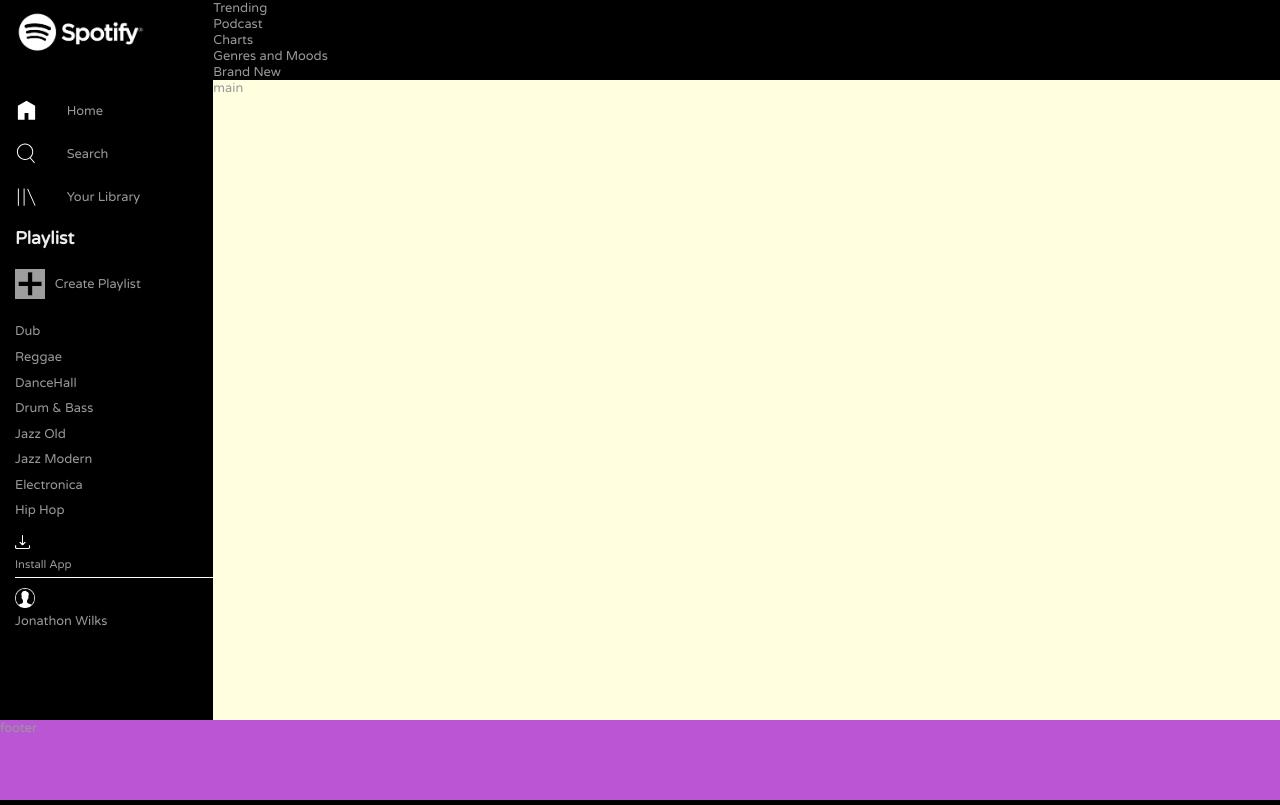
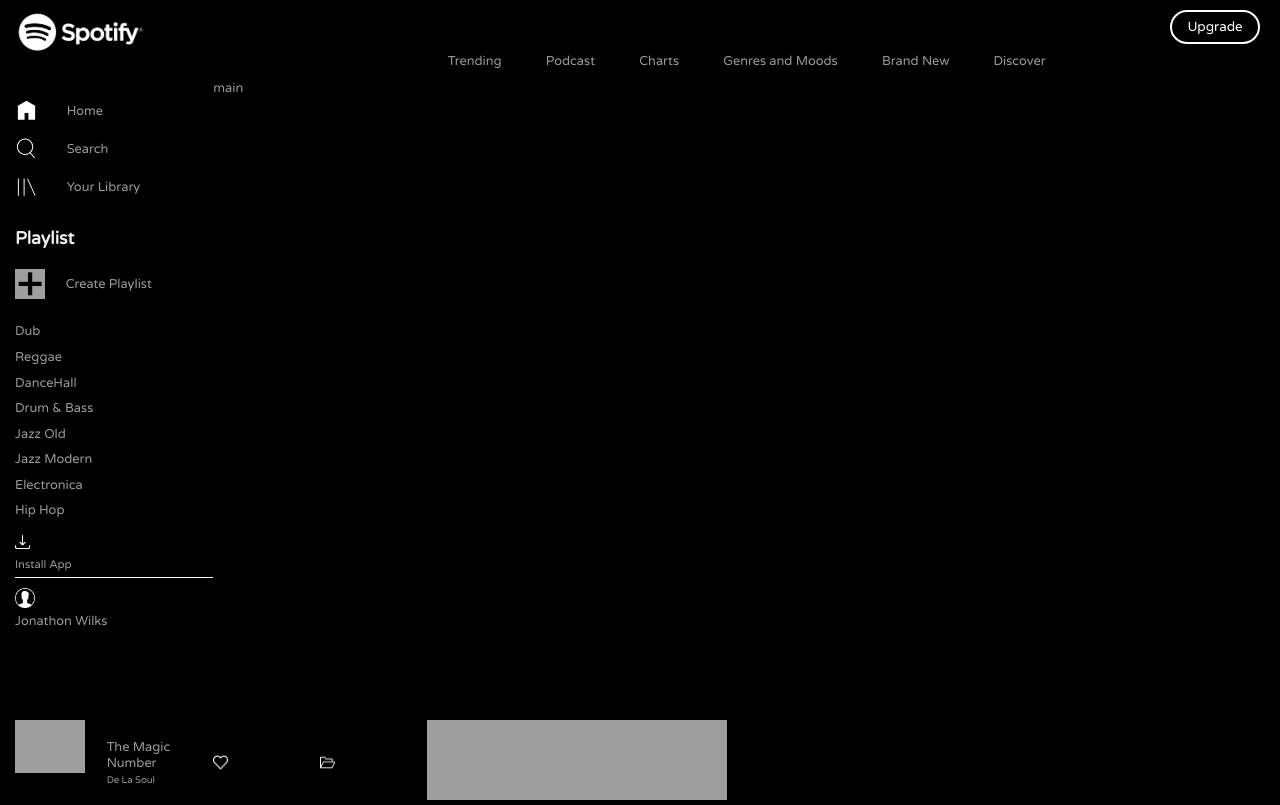
Before and after one commit to JDWilks/boolean-uk-html-spotify, a plain HTML site: page index.html in a window 1280 px wide. Drawn offline with Linux system fonts and the light colour scheme; grey boxes are pictures that could not be loaded.

Commit message:
left is looking ok - top and bottom are looking ok - think i'll tackle the middle tommorw and on sunday tinker to make it look better in terms of spacing etc - not much beard pulling today !

```diff
--- a/index.html
+++ b/index.html
@@ -82,16 +82,26 @@
 </article>
 
 <header class="header">
-    <ul>
 
-        <li>Trending</li>
-        <li>Podcast</li>
-        <li>Charts</li>
-        <li>Genres and Moods</li>
-        <li>Brand New</li>
-        <li>Discover</li>
+    <div class="upgrade">
+        <button class="button-upgraded"
+            type="button">
+            Upgrade
+        </button>
+    </div>
+
+    <ul class="head-menu">
+
+        <li class="head-menu-items">Trending</li>
+        <li class="head-menu-items">Podcast</li>
+        <li class="head-menu-items">Charts</li>
+        <li class="head-menu-items">Genres and Moods</li>
+        <li class="head-menu-items">Brand New</li>
+        <li class="head-menu-items">Discover</li>
 
     </ul>
+
+
 </header>
 
 <main class="main">
@@ -99,7 +109,33 @@
 </main>
 
 <footer class="footer">
-    <p>footer</p>
+
+    <article class="footer-box">
+
+            <div class="left-footer">
+
+                <img class="album" src=https://upload.wikimedia.org/wikipedia/en/5/5a/DeLaSoul3FeetHighandRisingalbumcover.jpg alt="album cover">
+                <p class="album-info">The Magic Number <br> <span class="track-info">De La Soul </span> </p>
+
+                <img class="footer-icons" src="assets/images/heart.png" alt="Heart Icon">
+                <img class="footer-icons" src="assets/images/folder.png" alt="Folder Icon">
+
+            </div>
+
+            <div class="player">
+            <iframe src="https://open.spotify.com/embed/track/63cdKsOGssgzWospvig2nx" width="300" height="80" frameborder="0" allowtransparency="true" allow="encrypted-media"></iframe>
+            </div>
+
+            <div class="right-footer">
+
+                <img src="" alt="">
+                <img src="" alt="">
+                <img src="" alt="">
+                <img src="" alt="">
+
+            </div>
+
+    </article>
 </footer>
 
 </body>
--- a/style.css
+++ b/style.css
@@ -19,24 +19,24 @@ body {
 }
 
 :root {
-  --hover: #1bee50;
+  --hover: #1db954;
+  --grey: #999999;
 }
 
 /* Utility classes - shared behaviour across elements  */
 
 p {
   font-size: 0.8rem;
-  color: #999999;
+  color: var(--grey);
 }
 
 p:hover {
-  font-size: 0.8rem;
   color: var(--hover);
 }
 
 li {
   font-size: 0.8rem;
-  color: #999999;
+  color: var(--grey);
 }
 
 li:hover {
@@ -75,7 +75,7 @@ ul {
 .home-nav {
   display: grid;
   grid-template-rows: auto;
-  gap: 20px;
+  gap: 15px;
   margin-top: 40px;
   margin-bottom: 20px;
 }
@@ -104,6 +104,7 @@ ul {
 
 .make-playlist p {
   align-self: center;
+  margin-left: 11px;
 }
 
 .playlist h2 {
@@ -117,6 +118,7 @@ ul {
 
 .playlist {
   background-color: rgb(0, 0, 0);
+  margin-top: 30px;
 }
 
 .list-playlist {
@@ -159,13 +161,44 @@ ul {
   background-color: rgb(0, 0, 0);
 }
 
+.upgrade {
+  display: grid;
+}
+
+.head-menu {
+  text-align: center;
+  /* margin-top: 5px; */
+  line-height: 2;
+}
+
+.head-menu-items {
+  display: inline-block;
+  margin-inline: 20px;
+}
+.button-upgraded {
+  width: 90px;
+  justify-self: right;
+  border-radius: 20px;
+  padding: 7px;
+  border: 2px solid white;
+  background-color: black;
+  color: white;
+  margin-top: 10px;
+  margin-right: 20px;
+}
+
+.button-upgraded:hover {
+  border: 2px solid var(--hover);
+  color: var(--hover);
+}
+
 /* MAIN STYLING */
 
 /* make grid */
 
 .main {
   grid-area: main;
-  background-color: lightyellow;
+  background-color: rgb(0, 0, 0);
 }
 
 /* FOOTER STYLING */
@@ -174,5 +207,35 @@ ul {
 
 .footer {
   grid-area: footer;
-  background-color: mediumorchid;
+  background-color: rgb(0, 0, 0);
 }
+
+.footer-box {
+  display: grid;
+  grid-template-columns: 1fr 1fr 1fr;
+}
+
+.left-footer {
+  display: grid;
+  /* grid-auto-flow: column; */
+  grid-template-columns: 1fr 1fr 1fr 1fr;
+}
+
+.album {
+  width: 70px;
+  margin-left: 15px;
+}
+
+.album-info {
+  align-self: center;
+}
+
+.track-info {
+  align-self: center;
+  font-size: 0.6rem;
+}
+
+.footer-icons {
+  width: 15px;
+  align-self: center;
+}
```
Also changed, not shown: assets/images/folder.png (added), assets/images/heart.png (added).
